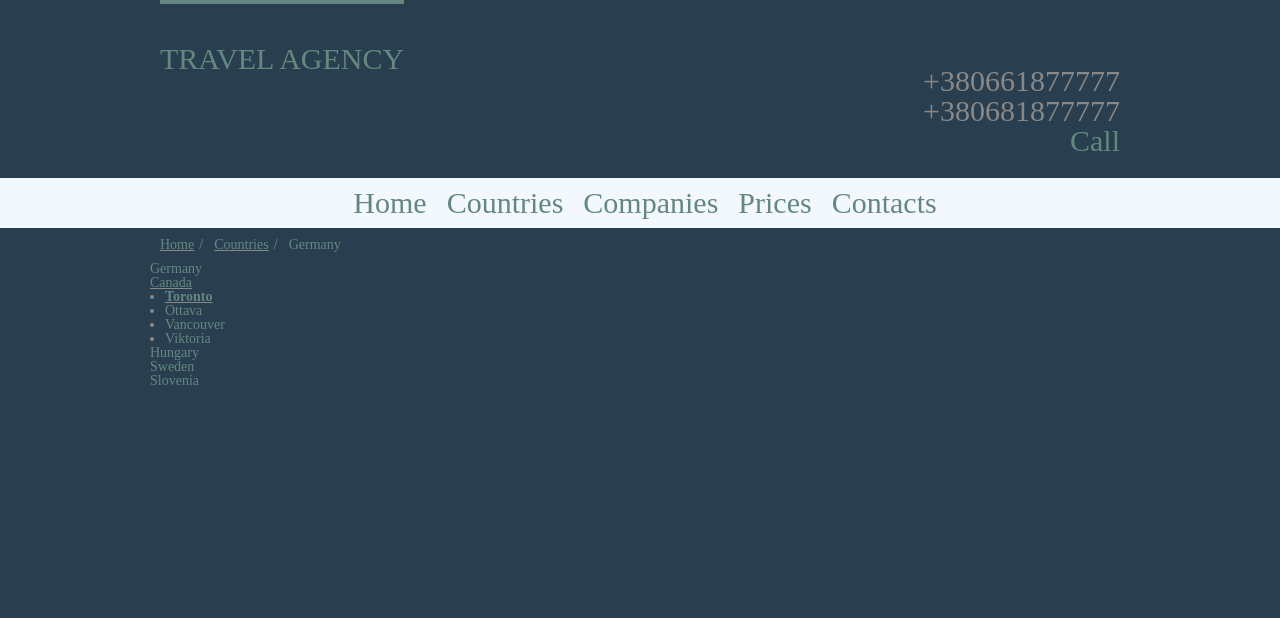
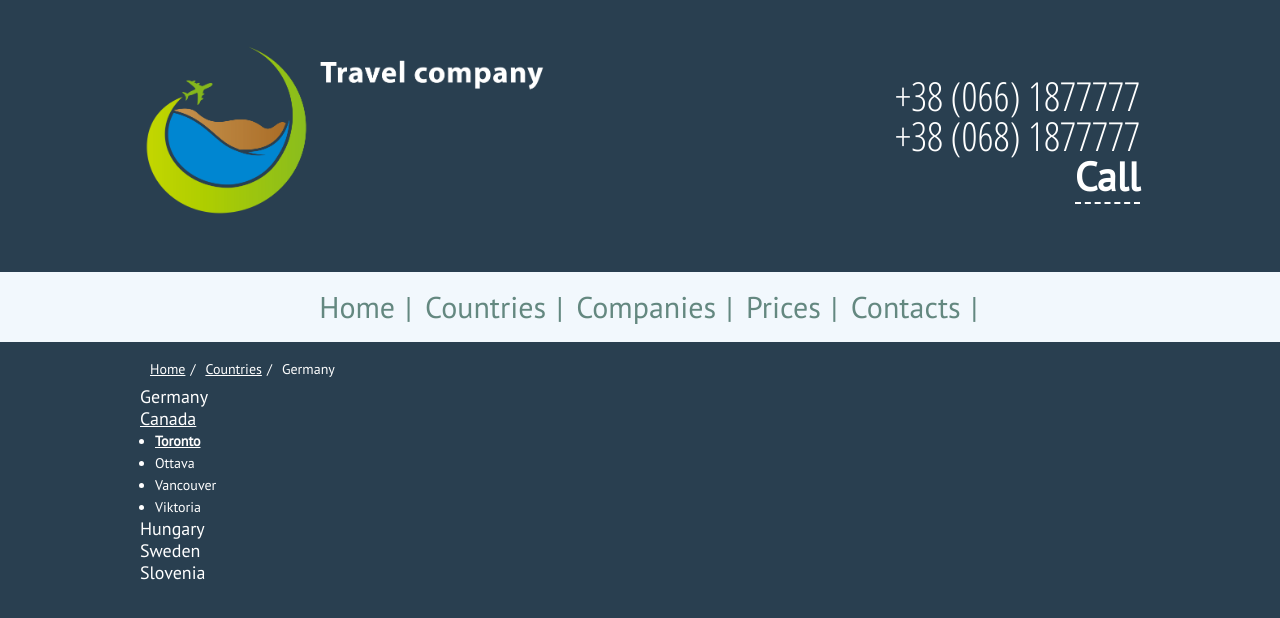
Before and after one commit to JuliaSamartseva/Web-project, a plain HTML site: page index.html in a window 1280 px wide. Drawn offline with Linux system fonts and the light colour scheme.

Commit message:
added design for menu and body

```diff
--- a/assets/stylesheets/styles.css
+++ b/assets/stylesheets/styles.css
@@ -73,17 +73,20 @@ table {
 */
 
 body {
-	font-family: 'PT Sans' sans-serif;
+	font-family: "PT Sans", sans-serif;
 	font-size: 14px;
 	background: #293f50;
-	color: #888;
+	color: white;
+	text:white;
+	height: 100%
 }
 .container {
-	padding-left: 10px;
-	padding-right: 10px;
+	padding: 10px;
+	width: 1000px;
+	margin:auto;
 }
 .container-body {
-	width: 980px;
+	min-width: 1000px;
 	margin: auto;
 }
 .current-item {
@@ -103,14 +106,17 @@ header {
 	font-size: 30px;
 }
 .logo {
-	border-top: 4px solid #648880;
 	float: left;
-	padding: 40px 0 22px 0;
-	text-transform: uppercase;
+	padding: 15px 0 22px 0;
+	height: 180px;
 }
 .tagline {
-	margin: 66px 0 22px 0;
+	margin: 66px 0 66px 0;
   	text-align: right;
+  	font-size:40px;
+}
+.number {
+	font-family: "Open Sans Condensed", sans-serif;
 }
 
 /*
@@ -120,11 +126,15 @@ header {
 */
 
 a {
-	color: #648880;
+	color: white;
 	text-decoration: none;
 }
 a:hover {
 	color: #a9b2b9;
+}
+.contact {
+	border-bottom: 2px dashed white;
+	font-weight: 700;
 }
 
 /*
@@ -142,6 +152,20 @@ a:hover {
 	text-align: center;
 	background: #F2F8FD;
 	font-size: 30px;
+	padding: 20px;
+}
+.nav-main a {
+	color:#648880;
+	margin-right: 10px;
+}
+.nav-main a::after {
+	position: absolute;
+	margin-left: 10px;
+	content: "|";
+	text-decoration: none;
+}
+.nav-main a:hover {
+	text-decoration: underline;
 }
 .nav-item {
 	text-decoration: underline;
@@ -160,11 +184,17 @@ a:hover {
 	content: "/";
 	text-decoration: none;
 }
-.bullet-list{
+.bullet-list {
 	list-style-type: disc;
 }
-.bullet-list li{
+.bullet-list li {
 	margin-left:15px;
+}
+.main-menu {
+	font-size:18px;
+}
+.menu {
+	line-height: 22px;
 }
 
 
@@ -177,7 +207,6 @@ a:hover {
 .slider {
 	position: relative;
 	overflow: hidden;
-	max-width: 600px;
 	margin-left: auto;
 	margin-right: auto;
 }
--- a/index.html
+++ b/index.html
@@ -2,9 +2,10 @@
 <html lang="en">
 
 <head>
-	<title></title>
+	<title>Travel company</title>
 	<link rel="stylesheet" href="assets/stylesheets/styles.css">
 	<link href="https://fonts.googleapis.com/css?family=PT+Sans&display=swap" rel="stylesheet">
+	<link href="https://fonts.googleapis.com/css?family=Open+Sans+Condensed:300&display=swap" rel="stylesheet">
 </head>
 <body>
 	<div class="container-body">
@@ -14,15 +15,13 @@
 	<header class="container group">
 
 		<div class="logo">
-			<h1>
-	        	<a href="index.html">Travel agency</a>
-	    	</h1>
+			<img src="assets/images/logo.png" alt="Travel company" class="logo">
     	</div>
 
     	<div class="tagline">
-	    	<h3>+380661877777<br>+380681877777</h3>
+	    	<h3 class="number">+38 (066) 1877777<br>+38 (068) 1877777</h3>
 	    	<h3>
-	    		<a href="index.html">Call</a>
+	    		<a class="contact" href="index.html">Call</a>
 	    	</h3>
     	</div>
 
@@ -48,6 +47,8 @@
 
     <div class="container-body">
 
+    <div class="container">
+
 	<nav class="nav">
         <ul>
           <li class="nav-item"><a href="index.html">Home</a></li><!--
@@ -57,11 +58,10 @@
     </nav>
 
 	<!-- Navigation -->
-
-   	<nav>
+   	<nav class="menu">
         <ul>
-			<li><a href="index.html">Germany</a></li>
-			<li class="current-item"><a href="index.html">Canada</a></li>
+			<li class="main-menu"><a href="index.html">Germany</a></li>
+			<li class="main-menu current-item"><a href="index.html">Canada</a></li>
 			<li>
 				<ul class="bullet-list">
 					<li class="current-item current-bold"><a href="index.html">Toronto</a></li>
@@ -70,12 +70,12 @@
 					<li><a href="index.html">Viktoria</a></li>
 				</ul>
 			</li>
-			<li><a href="index.html">Hungary</a></li>
-			<li><a href="index.html">Sweden</a></li>
-			<li><a href="index.html">Slovenia</a></li>
+			<li class="main-menu"><a href="index.html">Hungary</a></li>
+			<li class="main-menu"><a href="index.html">Sweden</a></li>
+			<li class="main-menu"><a href="index.html">Slovenia</a></li>
         </ul>
     </nav>
-
+	</div>
 
 	<!-- Footer -->
 
```
Also changed, not shown: assets/images/logo.png (added).
